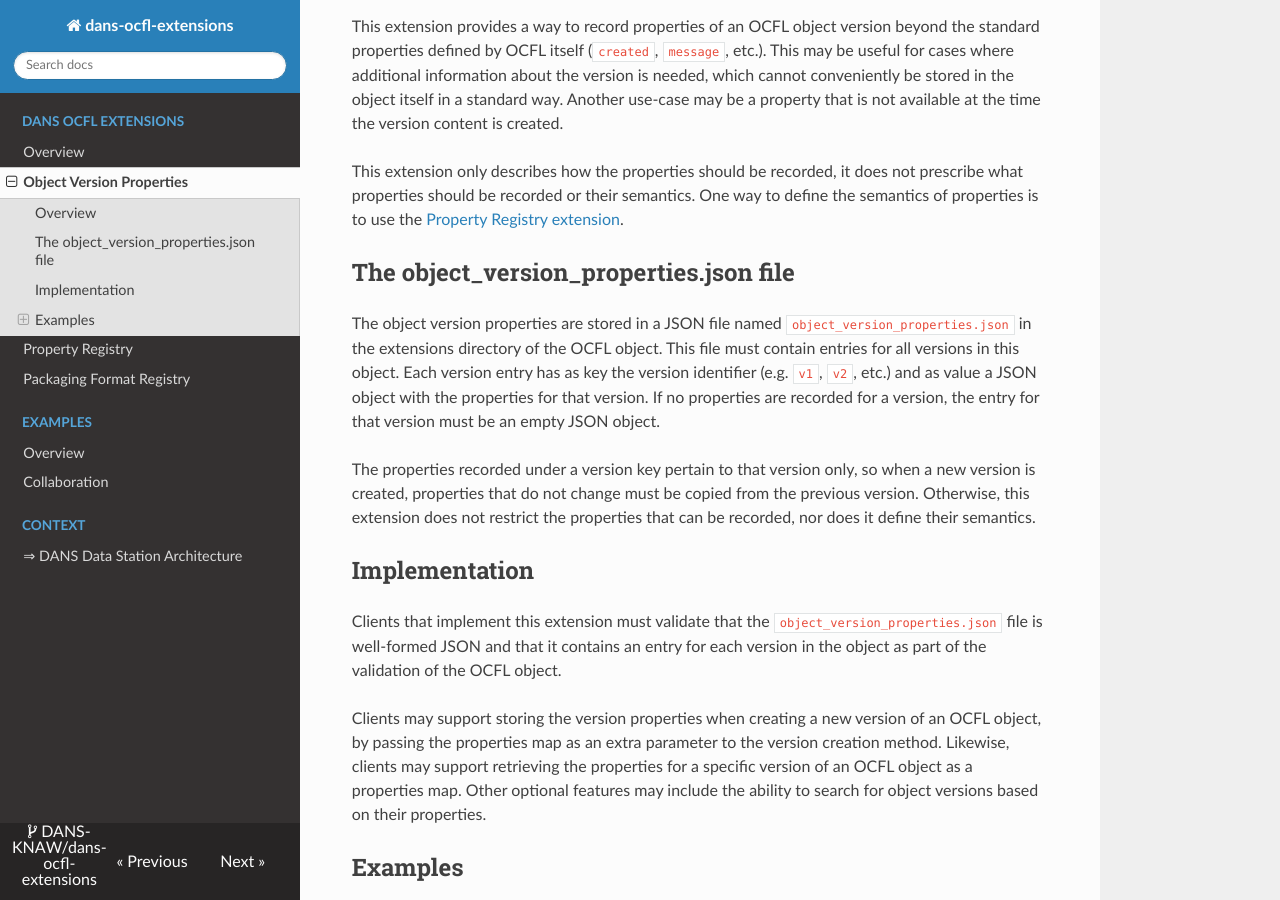
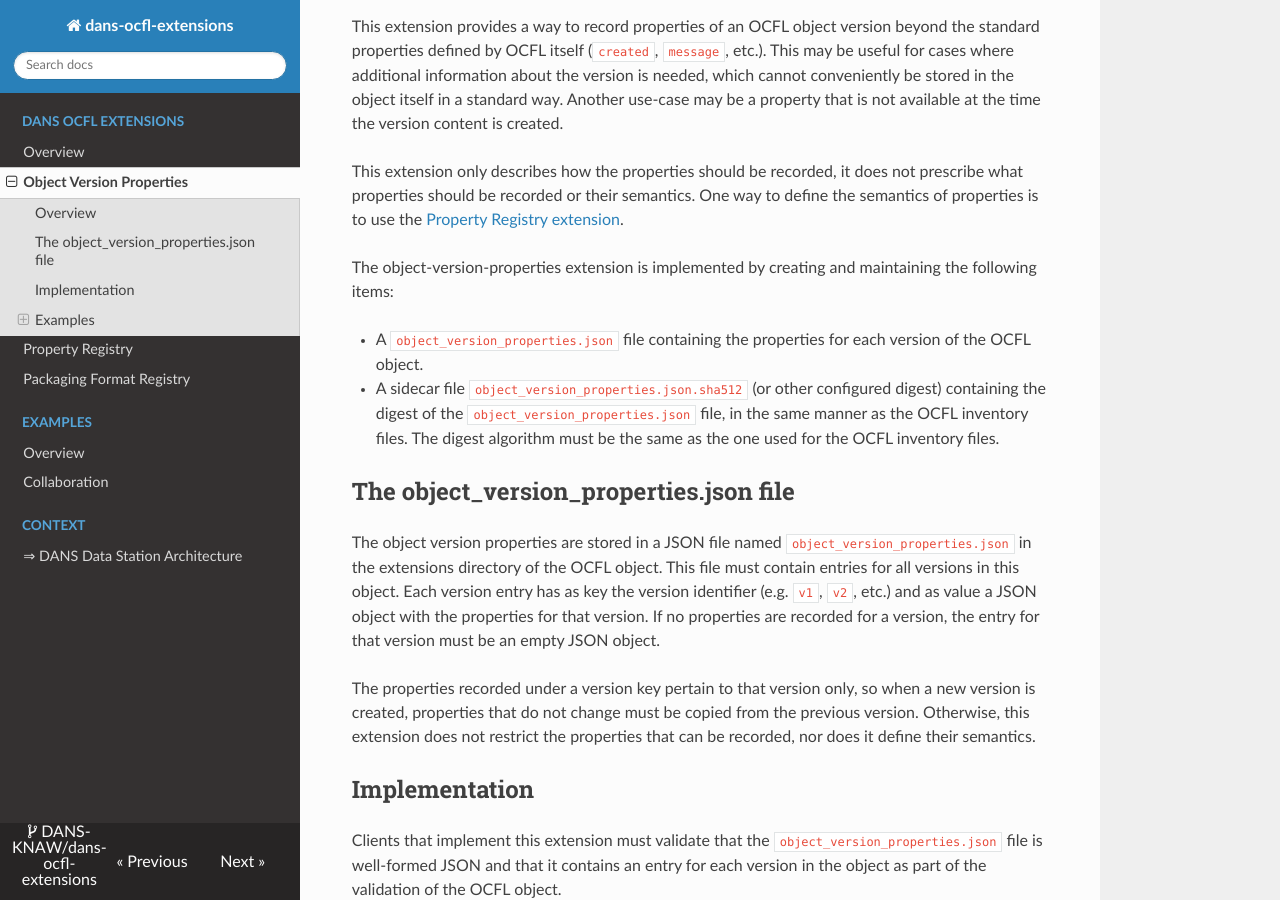
Before and after one commit to DANS-KNAW/dans-ocfl-extensions, an MkDocs documentation site: the page built from docs/object-version-properties/object-version-properties.md, in a window 1280 px wide and 900 px high, scrolled down 345 px. Built offline with MkDocs 1.6.1, drawn with Linux system fonts in a browser that asks for light colours; nearby versions of some CDN libraries.

Commit message:
Specify sidecar file

```diff
--- a/docs/object-version-properties/object-version-properties.md
+++ b/docs/object-version-properties/object-version-properties.md
@@ -15,6 +15,12 @@ way. Another use-case may be a property that is not available at the time the ve
 
 This extension only describes how the properties should be recorded, it does not prescribe what properties should be recorded or their semantics. One way to
 define the semantics of properties is to use the [Property Registry extension](../property-registry/property-registry.md).
+
+The object-version-properties extension is implemented by creating and maintaining the following items:
+
+* A `object_version_properties.json` file containing the properties for each version of the OCFL object.
+* A sidecar file `object_version_properties.json.sha512` (or other configured digest) containing the digest of the `object_version_properties.json` file, in
+  the same manner as the OCFL inventory files. The digest algorithm must be the same as the one used for the OCFL inventory files.
 
 The object_version_properties.json file
 ---------------------------------------
```
